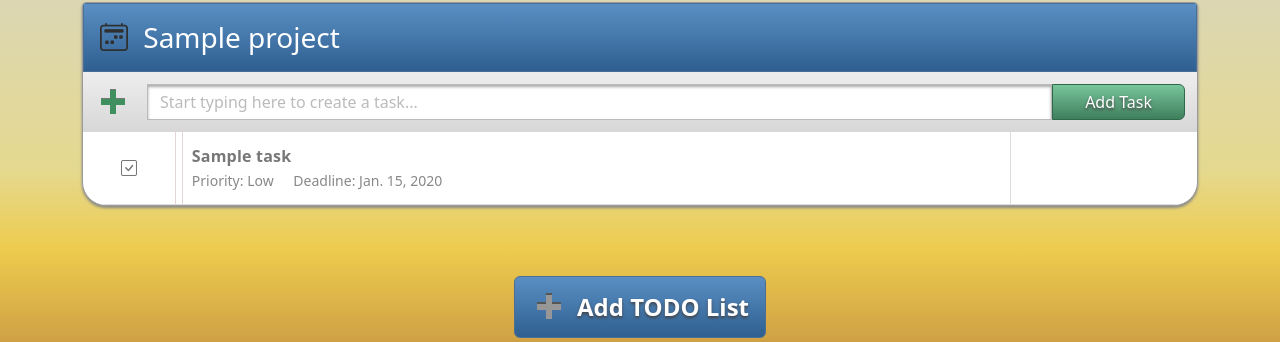
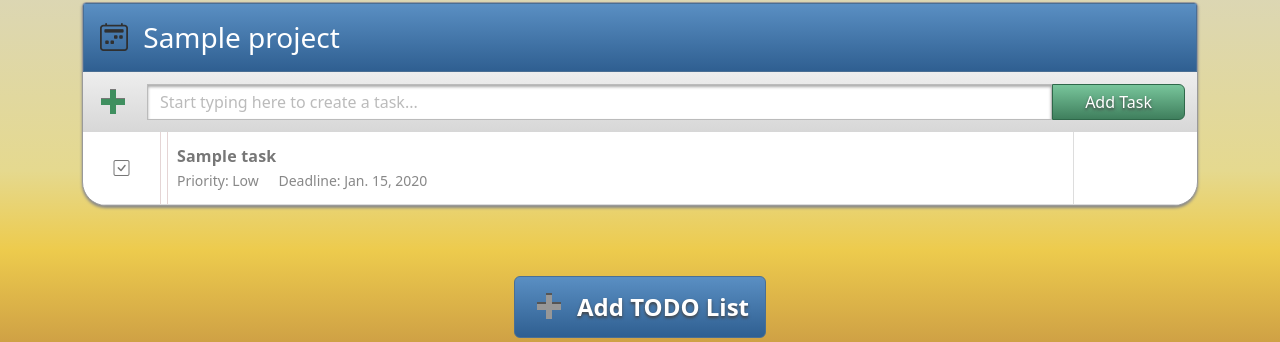
Before and after one commit to anastasiiaoshega513/task-manager, a Django app: page / in a window 1280 px wide. Shown: the part 110-452 px from the top of the page. Run offline with Django 5.2, Linux system fonts and the light colour scheme; a user stored in the database is signed in; tables that the repository leaves empty hold one stand-in row (values such as "Sample post").

Commit message:
fix: adjust task row layout

```diff
--- a/static/css/styles.css
+++ b/static/css/styles.css
@@ -257,6 +257,20 @@ body {
   font-size: 1.1rem;
 }
 
+@media (min-width: 768px) {
+  .task-check {
+    width: 7%;
+  }
+
+  .task-content {
+    width: 82%;
+  }
+
+  .task-actions {
+    width: 11%;
+  }
+}
+
 @media (max-width: 576px) {
   .task-create-form input {
     min-width: 0;
```
